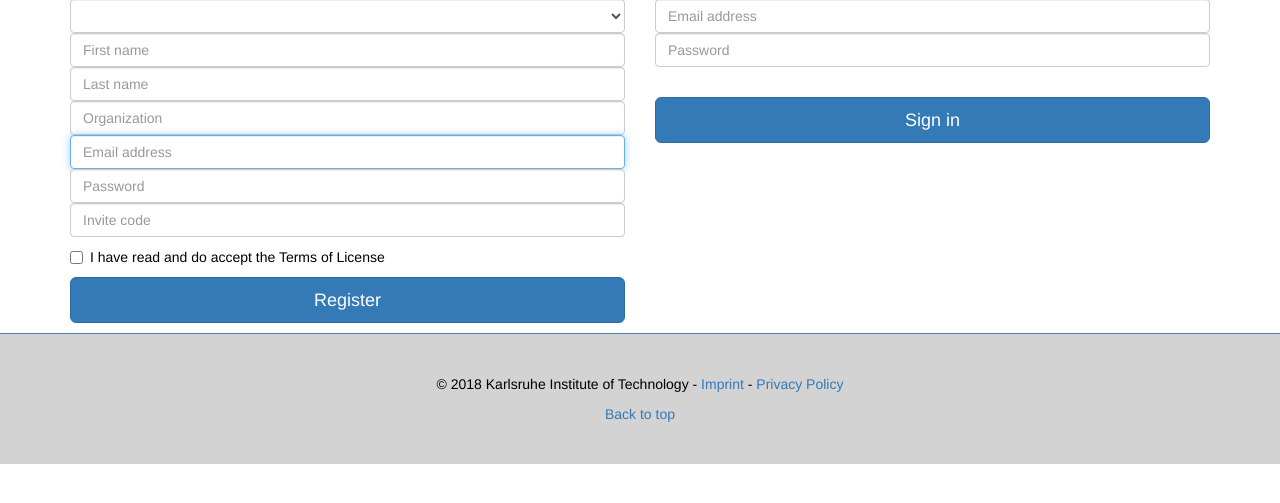
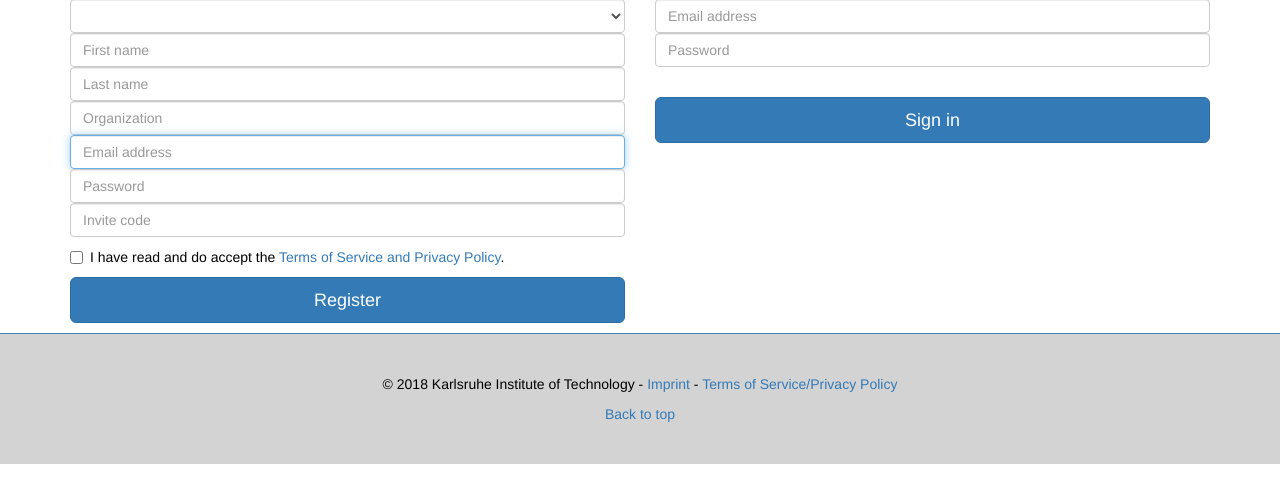
Before and after one commit to SecUSo/ACCESSv2, a PHP site: page /?Login in a window 1280 px wide. Shown: the part 135-638 px from the top of the page. Run offline with PHP 8.4, Linux system fonts and the light colour scheme.

Commit message:
Rework ToS & PP

```diff
--- a/content/footer.php
+++ b/content/footer.php
@@ -24,7 +24,7 @@
 <?/* GLOBAL FOOTER FILE, IS LOADED IN EVERY PAGE ON ACCESS PLATFORM*/?>
 <footer class="footer">
     <span class="output"></span>
-    <p>&copy 2018 Karlsruhe Institute of Technology - <a target="_blank" href="?Imprint">Imprint</a> - <a target="_blank" href="?PrivacyPolicy" >Privacy Policy</a></p>
+    <p>&copy 2018 Karlsruhe Institute of Technology - <a target="_blank" href="?Imprint">Imprint</a> - <a target="_blank" href="?PrivacyPolicy" >Terms of Service/Privacy Policy</a></p>
     <p>
         <a href="#">Back to top</a>
     </p>
--- a/content/login.php
+++ b/content/login.php
@@ -62,8 +62,7 @@
                 <input type="text" id="registerinputInviteCode" class="form-control" placeholder="Invite code" required>
                 <div class="checkbox">
                     <label>
-                        <input type="checkbox" value="remember-me" required> I have read and do accept the Terms of
-                        License
+                        <input type="checkbox" value="remember-me" required> I have read and do accept the <a target="_blank" href="?PrivacyPolicy" >Terms of Service and Privacy Policy</a>.
                     </label>
                 </div>
                 <p>
--- a/content/privacypolicy.php
+++ b/content/privacypolicy.php
@@ -20,6 +20,6 @@
 
 <div class="container">
     <div class ="page-header text-center">
-        <h4>ACCESS PLATFORM - PRIVACY POLICY</h4>
+        <h4>ACCESS PLATFORM - TERMS OF SERVICE & PRIVACY POLICY</h4>
     </div>
 </div> <!-- /container -->
```
